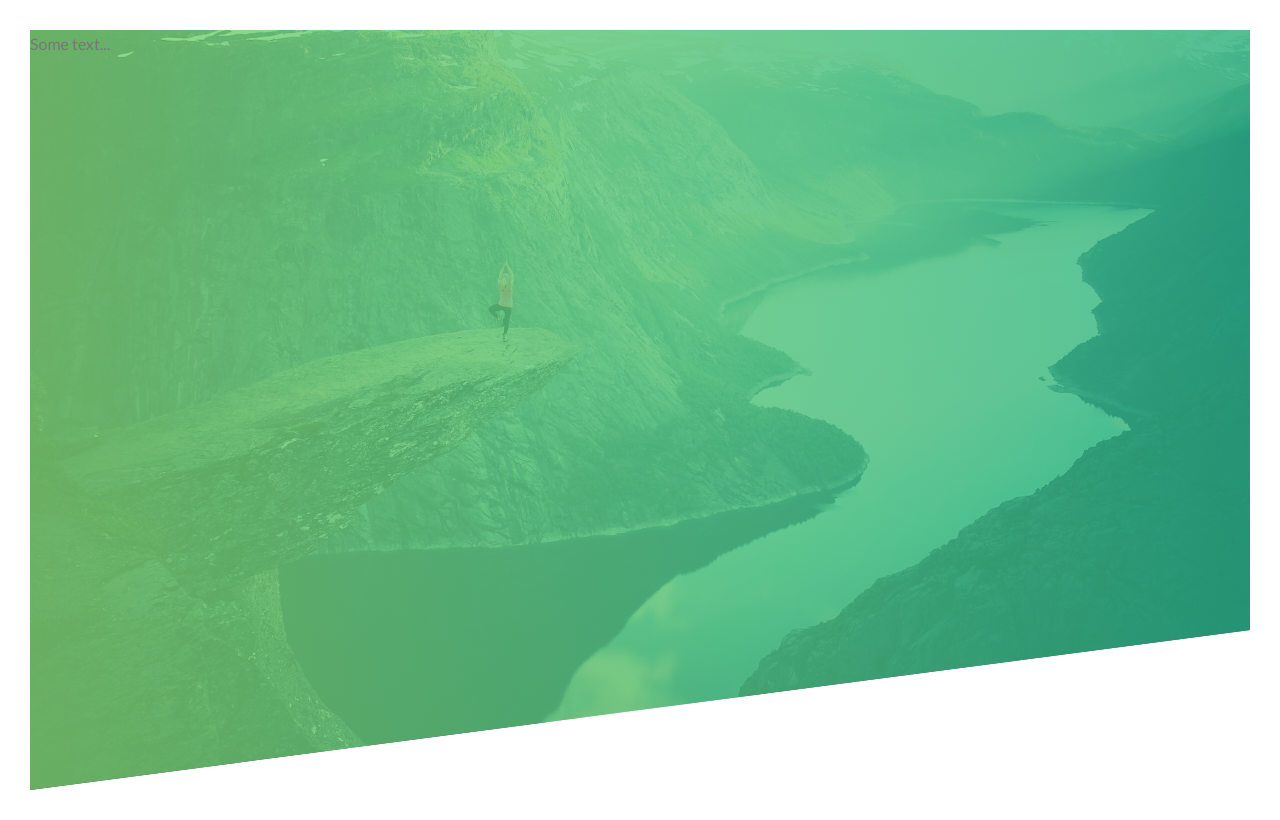
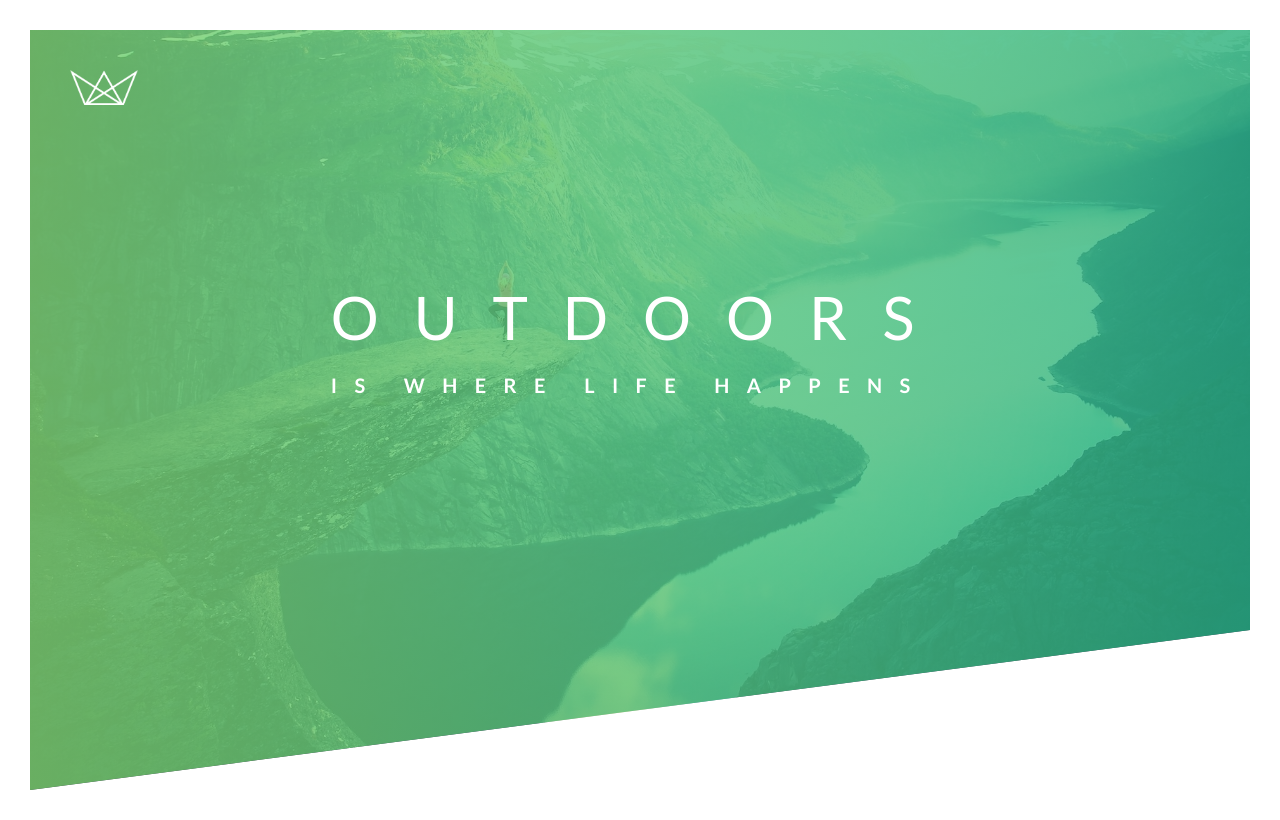
Before and after one commit to karolrungo/Natours, a plain HTML site: page index.html in a window 1280 px wide. Drawn offline with Linux system fonts and the light colour scheme.

Commit message:
added h1 to header

```diff
--- a/css/style.css
+++ b/css/style.css
@@ -31,6 +31,44 @@
         url('../img/hero.jpg');
     background-size: cover;
     background-position: top;
+    position: relative;
 
-    clip-path: polygon(0 0, 100% 0, 100% 75vh, 0 100%)
+    clip-path: polygon(0 0, 100% 0, 100% 75vh, 0 100%);
 }
+
+.logo-box {
+    position: absolute;
+    top: 40px;
+    left: 40px;
+}
+
+.logo {
+    height: 35px;
+}
+
+.heading-primary {
+    color: #fff;
+    text-transform: uppercase;
+
+}
+
+.heading-primary-main {
+    display: block;
+    font-size: 60px;
+    font-weight: 400;
+    letter-spacing: 35px;
+}
+
+.heading-primary-sub {
+    display: block;
+    font-size: 20px;
+    font-weight: 700;
+    letter-spacing: 17.4px;
+}
+
+.text-box{
+    position: absolute;
+    top: 40%;
+    left: 50%;
+    transform: translate(-50%, -50%)
+}
--- a/index.html
+++ b/index.html
@@ -13,7 +13,19 @@
     </head>
     <body>
         <header class="header">
-            Some text...
+            <div class='logo-box'>
+                <img src='img/logo-white.png' alt='logo' class='logo'>
+            </div>
+            <div class='text-box'>
+                <h1 class='heading-primary'>
+                    <span class='heading-primary-main'>
+                        outdoors
+                    </span>
+                    <span class='heading-primary-sub'>
+                        is where life happens
+                    </span>
+                </h1>
+            </div>
         </header>
 
     </body>
```
